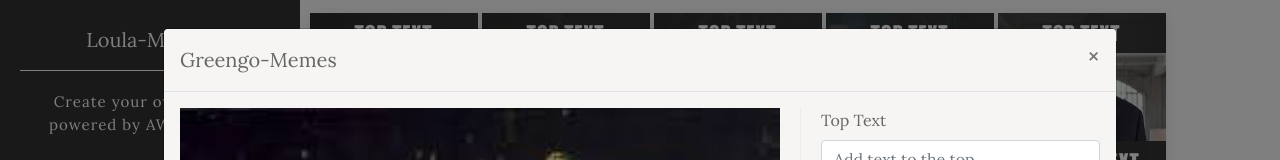
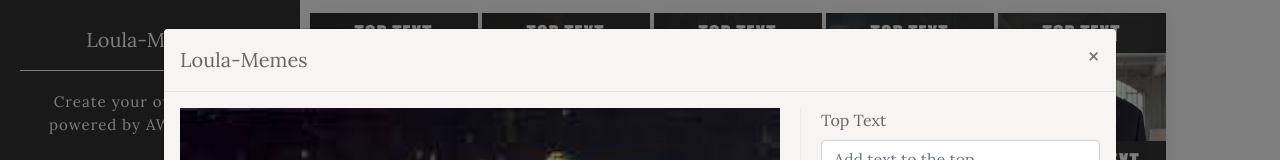
Before and after one commit to aloula/loula-memes, a React (Create React App) app: page / in a window 1280 px wide. Both pictures are taken after a click on the picture 393 px from the left and 96 px from the top of the page. Shown: the top 160 px of the page. Built offline with nearby package versions, Linux system fonts and the light colour scheme.

Commit message:
cosmetic

```diff
--- a/src/Components/MainPage/index.js
+++ b/src/Components/MainPage/index.js
@@ -201,7 +201,7 @@ class MainPage extends React.Component {
           </div>
         </div>
         <Modal className="meme-gen-modal" isOpen={this.state.modalIsOpen}>
-          <ModalHeader toggle={this.toggle}>Greengo-Memes</ModalHeader>
+          <ModalHeader toggle={this.toggle}>Loula-Memes</ModalHeader>
           <ModalBody>
             <svg
               width={newWidth}
```
